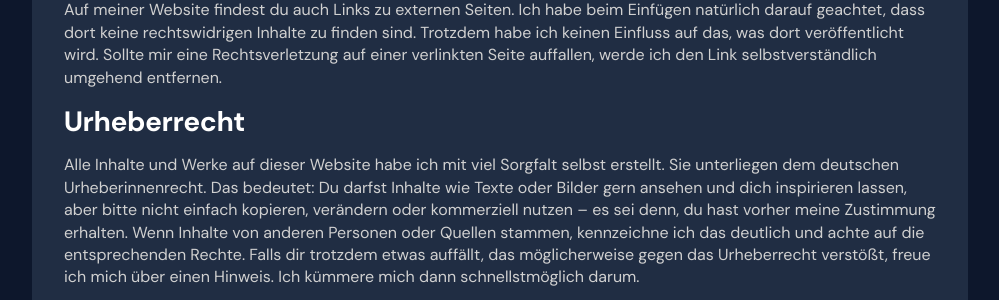
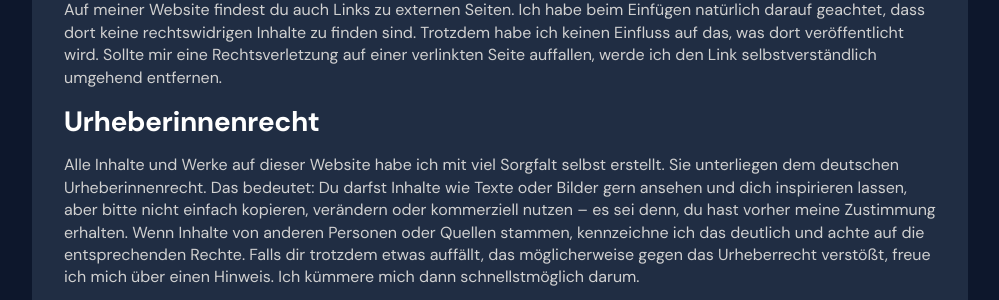
Before and after one commit to enaaacode/annabelle-feiler.github.io, a Jekyll site: the page built from impressum.md, in a window 1280 px wide. Shown: the part 426-726 px from the top of the page, without its empty margins (140-1139 px from the left). Built offline with Jekyll 4.4.1, drawn with Linux system fonts in a browser that asks for light colours.

Commit message:
Update impressum.md

```diff
--- a/impressum.md
+++ b/impressum.md
@@ -23,7 +23,7 @@ Einfluss auf das, was dort veröffentlicht wird. Sollte mir eine
 Rechtsverletzung auf einer verlinkten Seite auffallen, werde ich den
 Link selbstverständlich umgehend entfernen.
 
-## Urheberrecht
+## Urheberinnenrecht
 
 Alle Inhalte und Werke auf dieser Website habe ich mit viel Sorgfalt
 selbst erstellt. Sie unterliegen dem deutschen Urheberinnenrecht. Das
```
